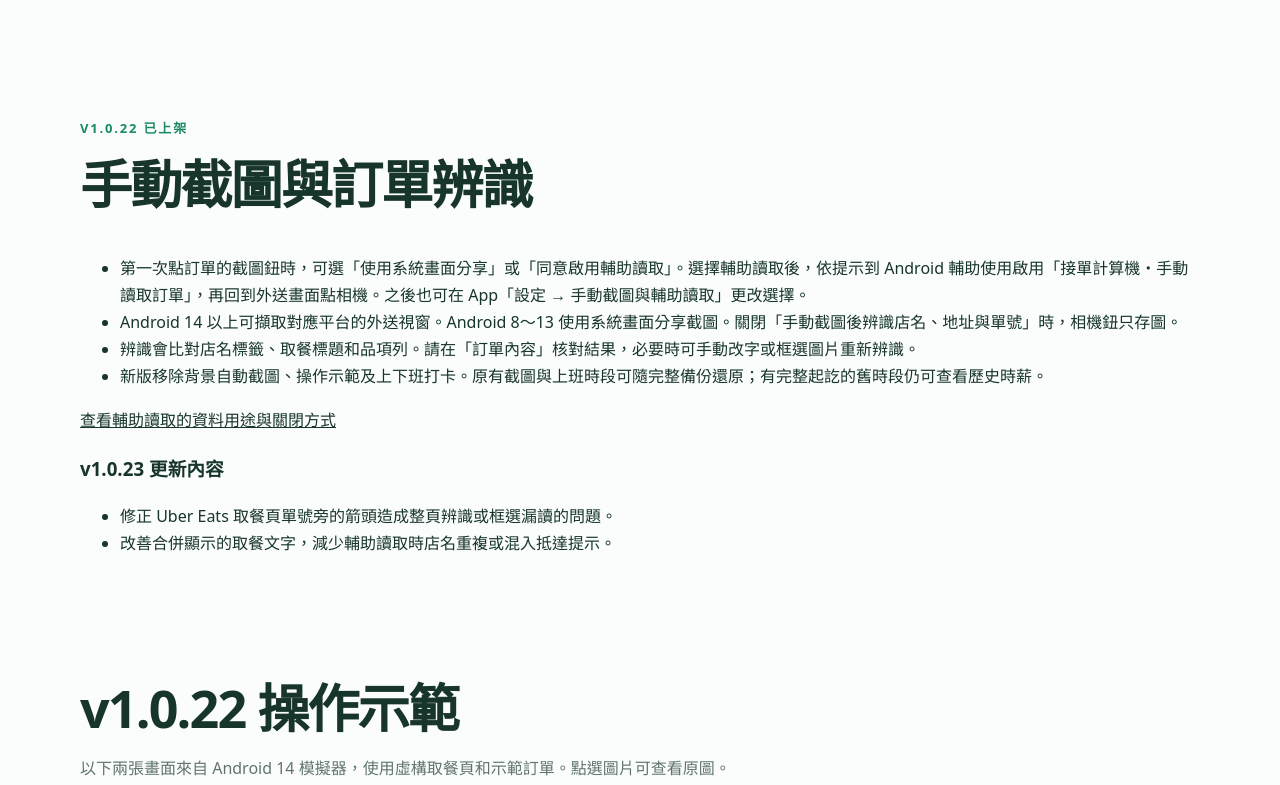
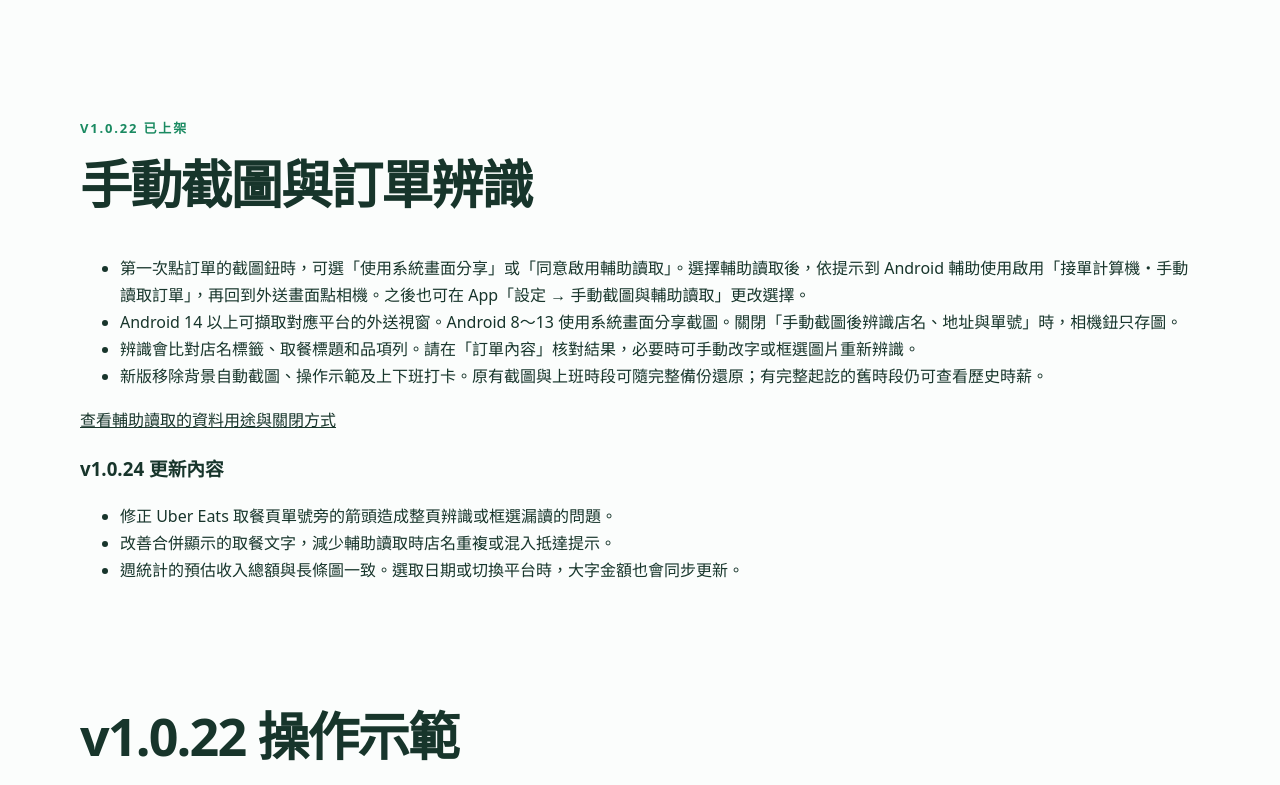
Before and after one commit to ridercalc/ridercalc.github.io, a plain HTML site: page index.html in a window 1280 px wide. Shown: the part 1932-2717 px from the top of the page. Drawn offline with Linux system fonts and the light colour scheme.

Commit message:
Update RiderCalc 1.0.24 submission notice

```diff
--- a/index.html
+++ b/index.html
@@ -36,7 +36,7 @@
           <a class="button primary" href="https://play.google.com/store/apps/details?id=com.xiaoc.ordercalculator">Google Play 安裝／更新</a>
           <a class="button secondary" href="https://docs.google.com/forms/d/e/1FAIpQLSfcZ2h7QMcfCdXkA_WD8o_FB3wdtGkZvESkRhy4cFeCzS8nsg/viewform">回報問題</a>
         </div>
-        <p class="release-note">目前 Google Play 台灣正式版為 v1.0.22。v1.0.23 已於 2026-11-26 送審，等待 Google 核准。更新前可先匯出完整備份，再由 Google Play 更新。</p>
+        <p class="release-note">目前 Google Play 台灣正式版為 v1.0.22。v1.0.24 已於 2026-11-26 提交 Google Play，尚未上架。更新前可先匯出完整備份，再由 Google Play 更新。</p>
       </div>
       <div class="phone-wrap" aria-label="接單計算機 v1.0.22 跑單頁辨識結果，虛構訂單">
         <div class="phone">
@@ -94,10 +94,11 @@
         <li>新版移除背景自動截圖、操作示範及上下班打卡。原有截圖與上班時段可隨完整備份還原；有完整起訖的舊時段仍可查看歷史時薪。</li>
       </ul>
       <p><a href="privacy.html#delivery-read">查看輔助讀取的資料用途與關閉方式</a></p>
-      <h3>v1.0.23 更新內容</h3>
+      <h3>v1.0.24 更新內容</h3>
       <ul>
         <li>修正 Uber Eats 取餐頁單號旁的箭頭造成整頁辨識或框選漏讀的問題。</li>
         <li>改善合併顯示的取餐文字，減少輔助讀取時店名重複或混入抵達提示。</li>
+        <li>週統計的預估收入總額與長條圖一致。選取日期或切換平台時，大字金額也會同步更新。</li>
       </ul>
     </section>
 
```
